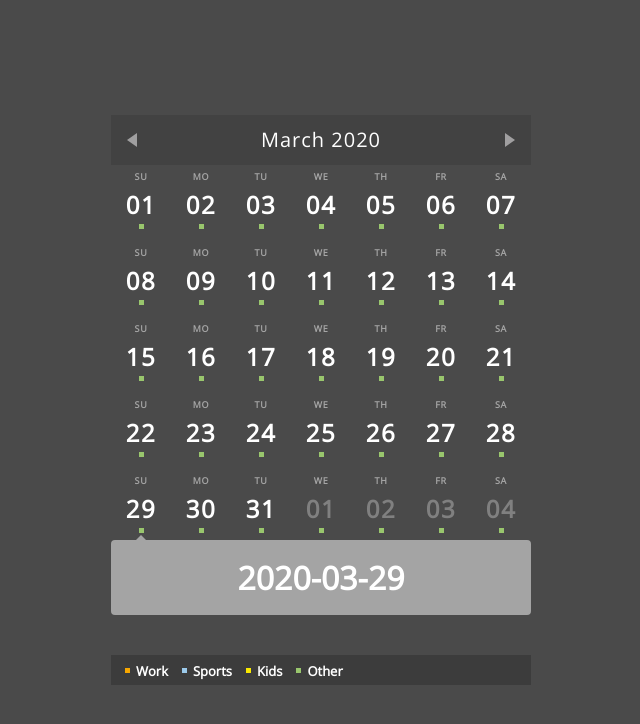
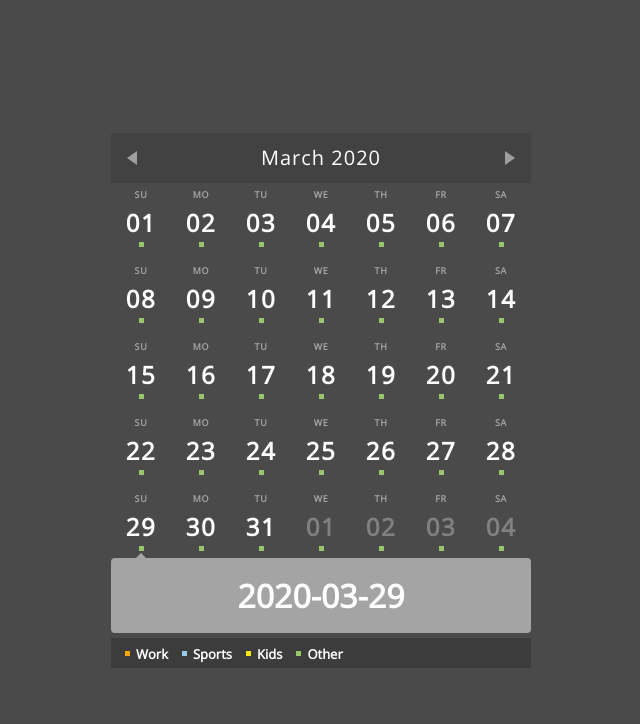
Before and after one commit to hansamlin/calendar, a React (Create React App) app: page / in a window 1280 px wide. Shown: the top 724 px of the page, without its empty margins (319-959 px from the left). Built offline with nearby package versions, Linux system fonts and the light colour scheme.

Commit message:
remove height & Legend position

```diff
--- a/src/App.js
+++ b/src/App.js
@@ -26,7 +26,6 @@ const Container = styled.div`
   position: relative;
   width: 420px;
   margin: auto;
-  height: 570px;
   background: #4a4a4a;
 `;
 
--- a/src/component/legend/index.js
+++ b/src/component/legend/index.js
@@ -23,8 +23,6 @@ export default () => {
 };
 
 const Container = styled.div`
-  position: absolute;
-  bottom: 0;
   width: 100%;
   height: 30px;
   background: rgba(60, 60, 60, 1);
```
